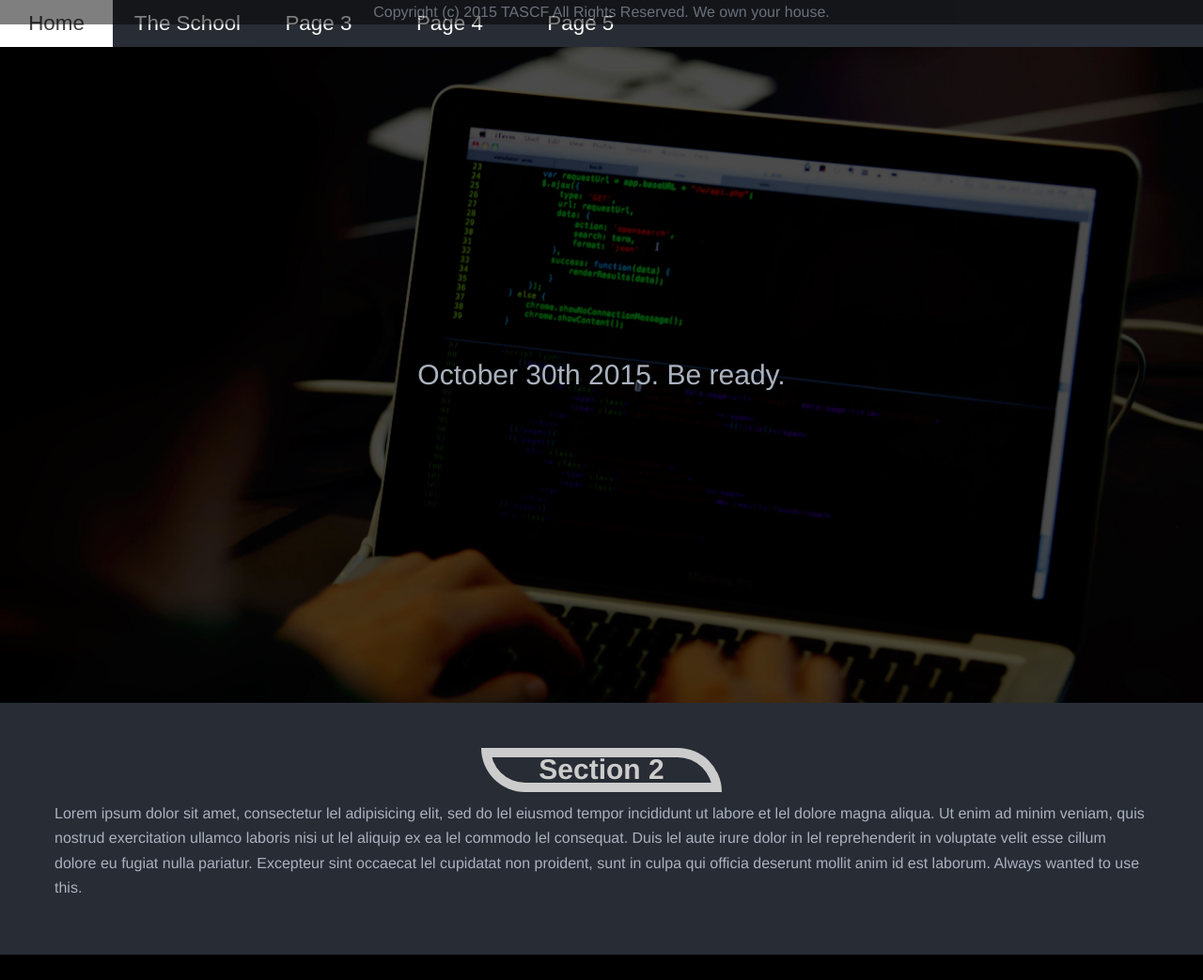
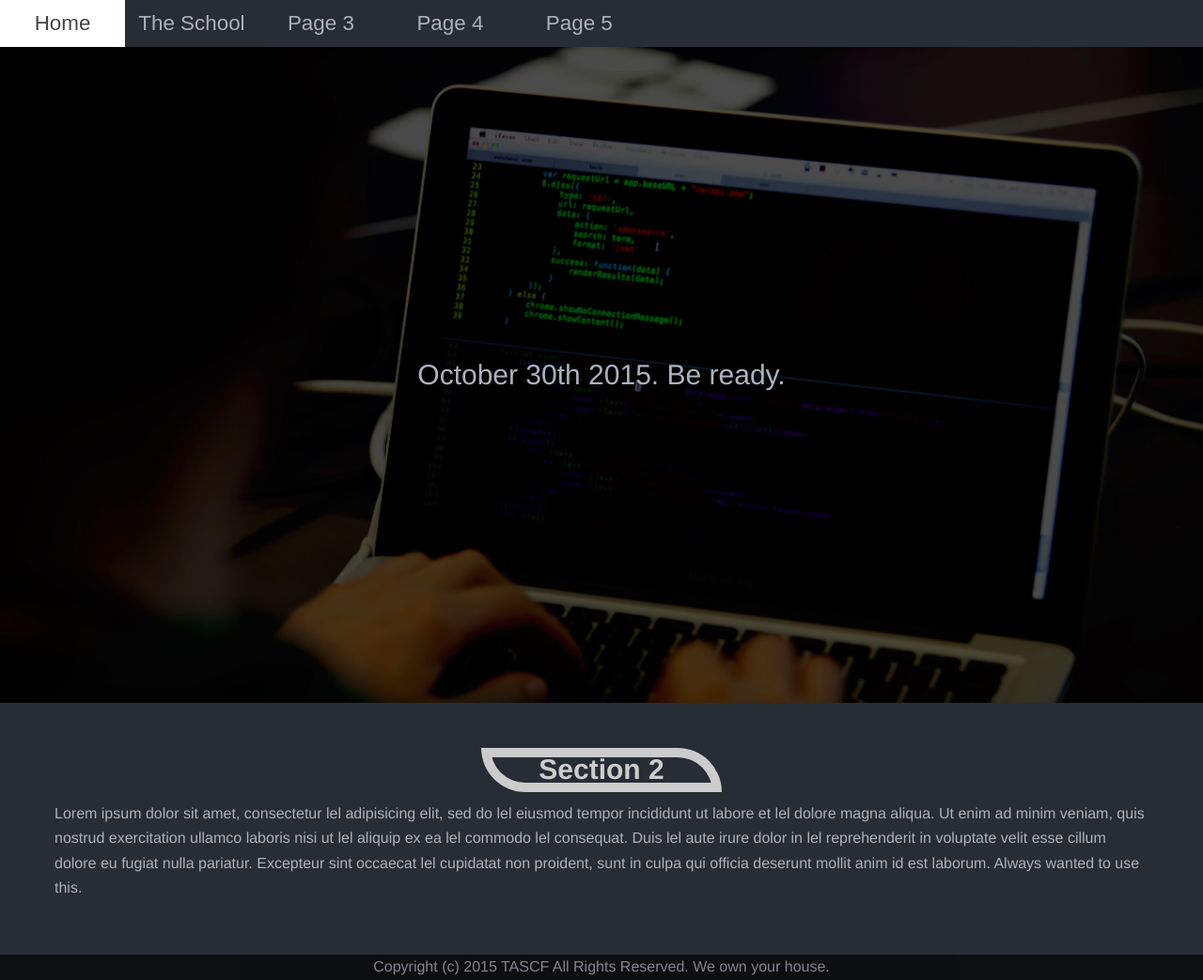
Before and after one commit to thel3l/hackathon-dpse, a PHP site: page / in a window 1280 px wide. Shown: the whole page at 94% size. Before the commit the page ends 1016 px from the top, so only its background shows below. Run offline with PHP 8.4, Linux system fonts and the light colour scheme; some libraries are stand-ins or nearby versions.

Commit message:
Moved copyright.

```diff
--- a/css/style1.css
+++ b/css/style1.css
@@ -30,17 +30,17 @@ body {
   font-family: 'Oswald', sans-serif;
   text-align: center;
   display: inline-block;
-  width: 120px;
+  width: 133px;
   border-bottom: none;
   height: 50px;
   line-height: 50px;
   font-size: 1.4em;
-  padding-right: 15px;
+  /*padding-right: 15px;*/
 }
 
 .nav a {
   text-decoration: none;
-  color: #fff;
+  color: #ABB2BF;
   display: block;
   transition: .3s background-color;
 }
@@ -122,15 +122,15 @@ p {
 }
 
 #copyright{
-  position: absolute;
+  position: relative;
   left: 0;
   right:0;
   margin-right: auto;
   margin-left: auto;
-  top: 0px;
+  bottom: 0px;
   z-index: 1;
-
+  text-align: center;
   /*height: 4em;*/
   background-color: #000000;
-  opacity: 0.5;
+  opacity: 0.666;
 }
--- a/index.htm
+++ b/index.htm
@@ -38,9 +38,6 @@
 
     <!-- The first section of the page -->
     <section class="sect1">
-      <div id="copyright">
-        Copyright (c) 2015 TASCF All Rights Reserved. We own your house.
-      </div>
       <!-- The fest logo -->
       <div class="Logo"></div>
       <!-- Line that appears below the logo. -->
@@ -60,7 +57,9 @@
       </p>
 
     </section>
-
+    <div id="copyright">
+      Copyright (c) 2015 TASCF All Rights Reserved. We own your house.
+    </div>
 
   </body>
 
```
